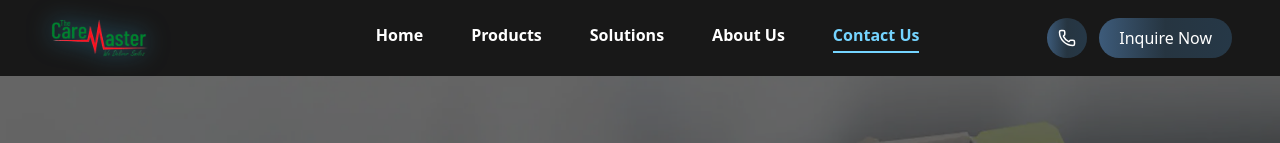
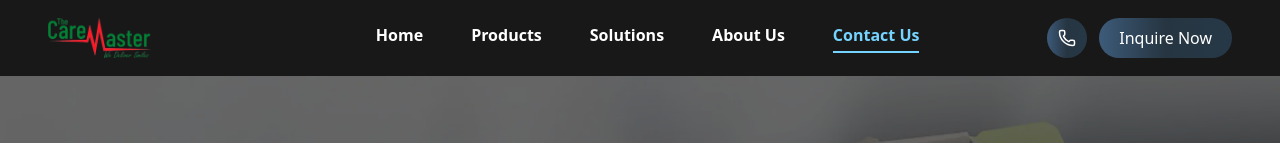
Before and after one commit to the-care-master/the-care-master, a React (Vite) app: page /contact-us in a window 1280 px wide. Shown: the top 143 px of the page. Built offline with nearby package versions, Linux system fonts and the light colour scheme.

Commit message:
testing of logo

```diff
--- a/src/Components/Header.jsx
+++ b/src/Components/Header.jsx
@@ -20,9 +20,9 @@ export default function Header() {
         <NavLink to="/">
           <div className="lg:h-[60px] lg:w-26 h-14 flex items-center">
             <img
-              src="/images/logo.webp"
+              src="/images/Background.png"
               alt="Care Master Logo"
-              className="h-20 lg:h-26 w-auto object-contain brightness-150 contrast-135 drop-shadow-[0_0_12px_rgba(56,189,248,0.6)]"
+              className="h-20 lg:h-20 w-auto object-contain brightness-150 contrast-125"
             />
           </div>
         </NavLink>
```
Also changed, not shown: public/images/Background.png (added), public/images/logo.png (added).
